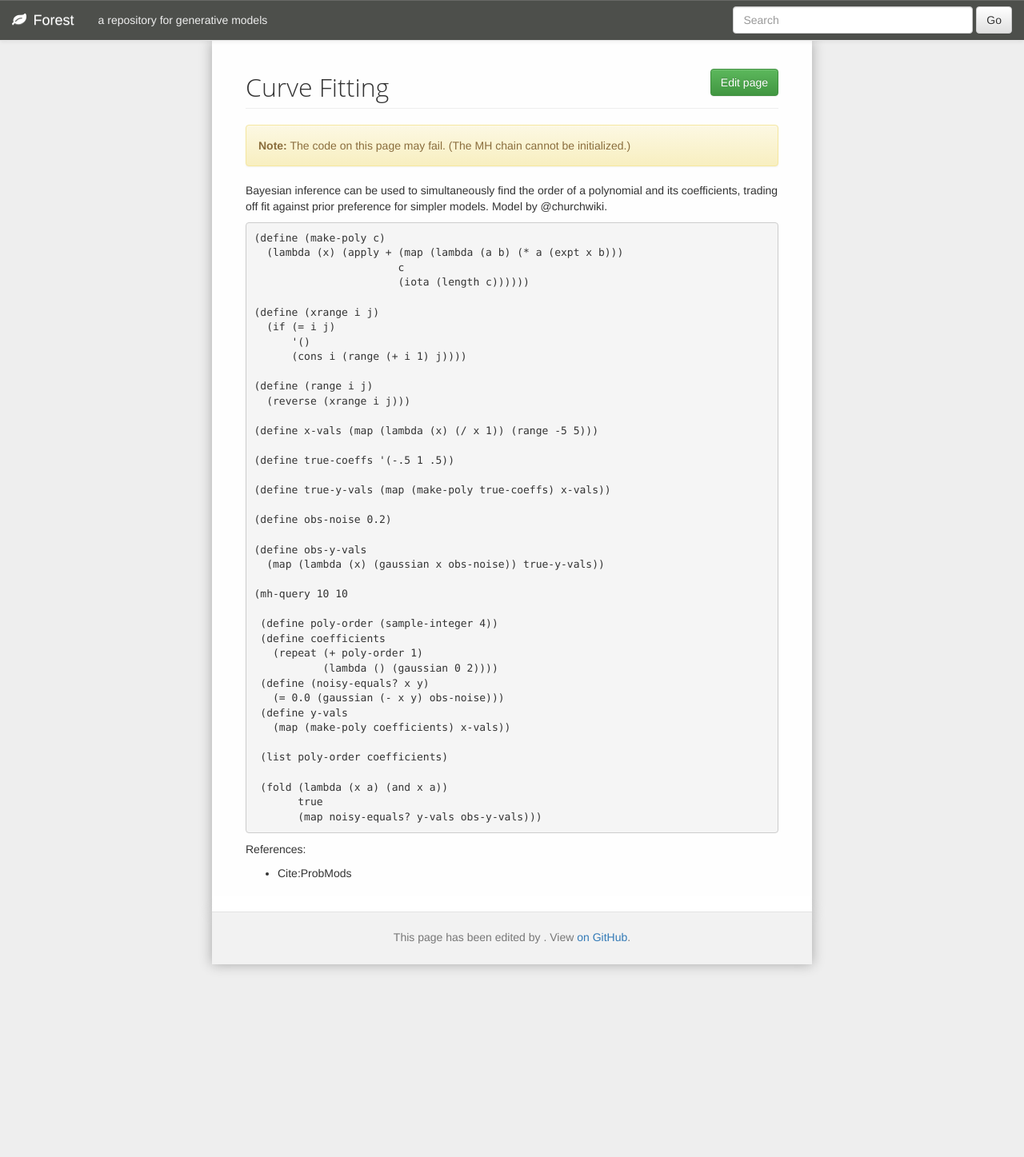
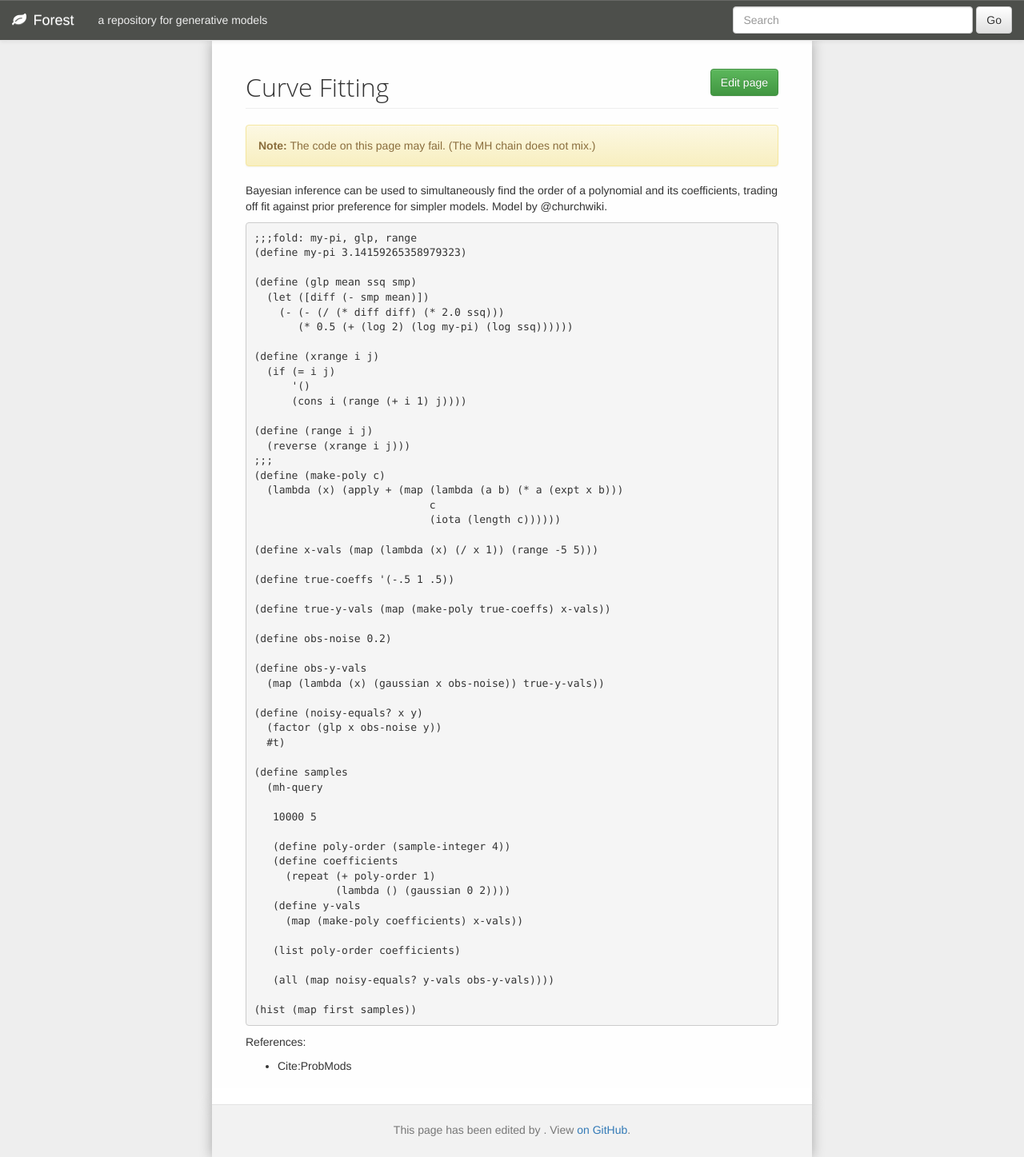
Before and after one commit to forestdb/forestdb.org, a Jekyll site: the page built from models/curve-fitting.md, in a window 1280 px wide. Shown: the whole page at 80% size. Built offline with Jekyll 4.4.1, drawn with Linux system fonts in a browser that asks for light colours; nearby versions of some CDN libraries; a script that is not in the unit is left out.

Commit message:
Update curve-fitting.md

```diff
--- a/models/curve-fitting.md
+++ b/models/curve-fitting.md
@@ -2,7 +2,7 @@
 layout: model
 title: Curve Fitting
 model-status: code-fail
-model-status-verbose: The MH chain cannot be initialized.
+model-status-verbose: The MH chain does not mix.
 model-category: Miscellaneous
 model-tags: function learning, occam's razor
 ---
@@ -11,10 +11,13 @@ Bayesian inference can be used to simultaneously find the order of
 a polynomial and its coefficients, trading off fit against prior
 preference for simpler models. Model by @churchwiki.
 
-    (define (make-poly c)
-      (lambda (x) (apply + (map (lambda (a b) (* a (expt x b)))
-                           c
-                           (iota (length c))))))
+    ;;;fold: my-pi, glp, range
+    (define my-pi 3.14159265358979323)
+
+    (define (glp mean ssq smp)
+      (let ([diff (- smp mean)])
+        (- (- (/ (* diff diff) (* 2.0 ssq)))
+           (* 0.5 (+ (log 2) (log my-pi) (log ssq))))))
 
     (define (xrange i j)
       (if (= i j)
@@ -23,6 +26,11 @@ preference for simpler models. Model by @churchwiki.
 
     (define (range i j)
       (reverse (xrange i j)))
+    ;;;
+    (define (make-poly c)
+      (lambda (x) (apply + (map (lambda (a b) (* a (expt x b)))
+                                c
+                                (iota (length c))))))
 
     (define x-vals (map (lambda (x) (/ x 1)) (range -5 5)))
 
@@ -35,22 +43,27 @@ preference for simpler models. Model by @churchwiki.
     (define obs-y-vals
       (map (lambda (x) (gaussian x obs-noise)) true-y-vals))
 
-    (mh-query 10 10
+    (define (noisy-equals? x y)
+      (factor (glp x obs-noise y))
+      #t)
 
-     (define poly-order (sample-integer 4))
-     (define coefficients
-       (repeat (+ poly-order 1)
-               (lambda () (gaussian 0 2))))
-     (define (noisy-equals? x y)
-       (= 0.0 (gaussian (- x y) obs-noise)))
-     (define y-vals
-       (map (make-poly coefficients) x-vals))
+    (define samples
+      (mh-query
 
-     (list poly-order coefficients)
+       10000 5
 
-     (fold (lambda (x a) (and x a))
-           true
-           (map noisy-equals? y-vals obs-y-vals)))
+       (define poly-order (sample-integer 4))
+       (define coefficients
+         (repeat (+ poly-order 1)
+                 (lambda () (gaussian 0 2))))
+       (define y-vals
+         (map (make-poly coefficients) x-vals))
+
+       (list poly-order coefficients)
+
+       (all (map noisy-equals? y-vals obs-y-vals))))
+
+    (hist (map first samples))
 
 References:
 
```
